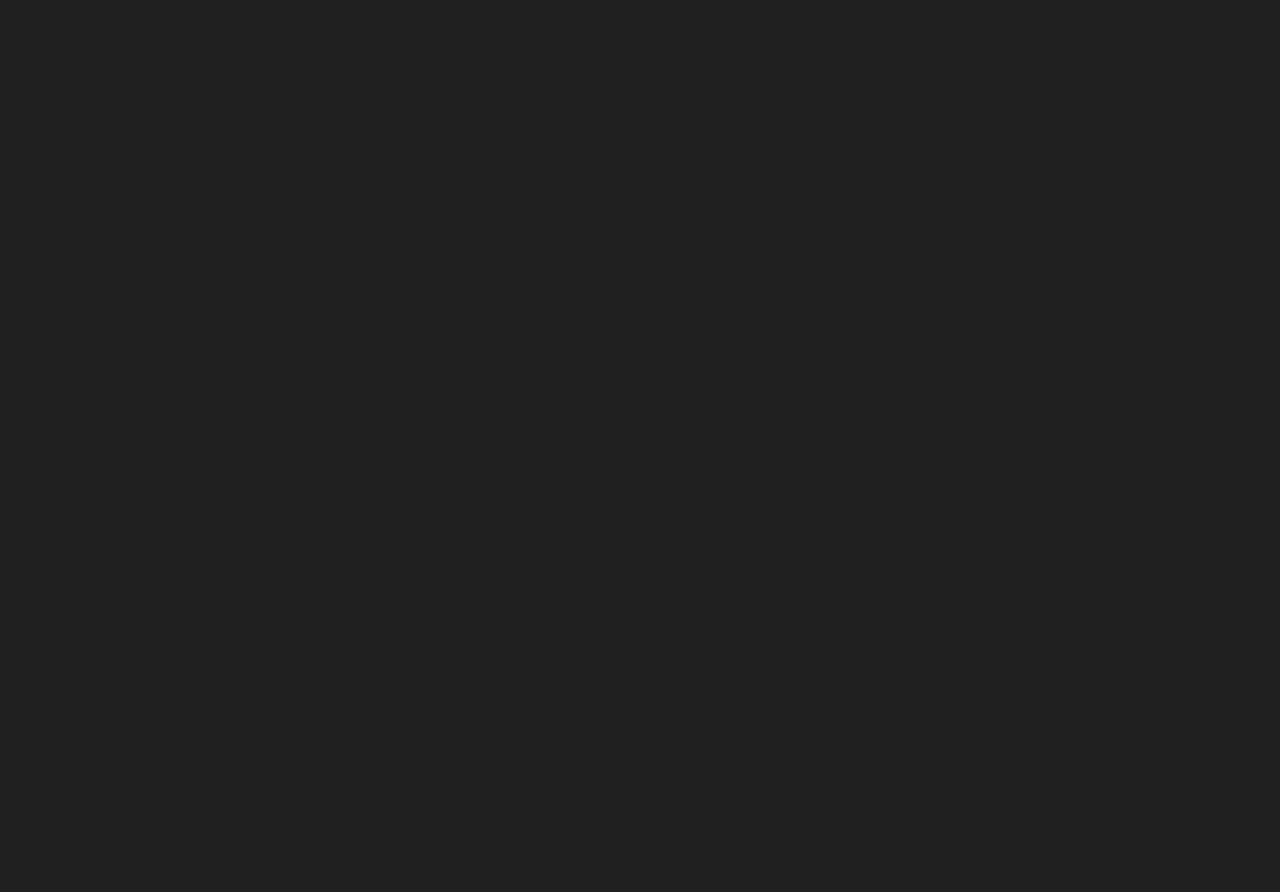
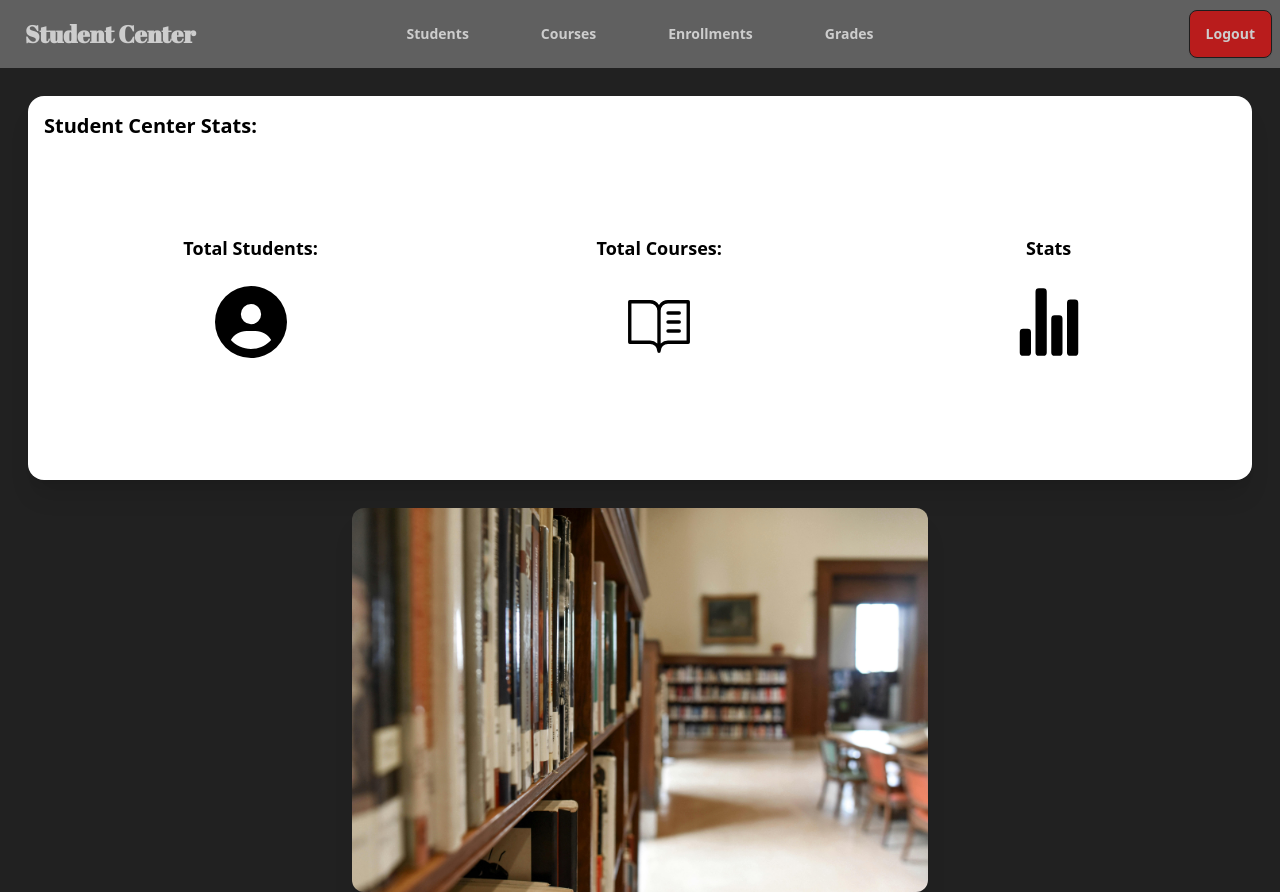
Before and after one commit to Carlosq-mv/CS157A-FinalProject, a React (Vite) app in the folder client/: page /home in a window 1280 px wide. Before the commit this address had no page. Before the commit the page ends 800 px from the top, so only its background shows below. Built offline with nearby package versions, Linux system fonts and the light colour scheme.

Commit message:
home page & url

```diff
--- a/client/src/App.jsx
+++ b/client/src/App.jsx
@@ -1,14 +1,19 @@
 import { Routes, Route } from "react-router-dom";
 
+import Layout from "./components/Layout";
 import Login from "./pages/Login";
+import Home from "./pages/Home";
 
 // all routes used in web app lie here
 function App() {
   return (
     <>
-      <Routes>
-        <Route path="/login" element={ <Login /> } />
-      </Routes>
+      <Layout>
+        <Routes>
+          <Route path="/login" element={<Login />} />
+          <Route path="/home" element={<Home />} />
+        </Routes>
+      </Layout>
     </>
   );
 }
--- /dev/null
+++ b/client/src/pages/Home.jsx
@@ -0,0 +1,51 @@
+import React from 'react'
+
+import { FaCircleUser } from "react-icons/fa6";
+import { PiBookOpenTextLight } from "react-icons/pi";
+import { IoStatsChart } from "react-icons/io5";
+
+const Home = () => {
+  return (
+    <>
+      <div className="p-7 w-screen flex">
+        <div className="bg-white card card-compact w-full h-96 shadow-xl">
+          <div className="card-body">
+            <h2 className="card-title text-black">Student Center Stats:</h2>
+
+            <div className="flex justify-around items-center h-full">
+              <div className="flex flex-col items-center">
+                <span className="text-lg text-black font-black pb-6">Total Students:</span>
+                <FaCircleUser className="text-8xl text-black pb-6" />
+              </div>
+              <div className="flex flex-col items-center">
+                <span className="text-lg text-black font-black pb-6">Total Courses:</span>
+                <PiBookOpenTextLight className="text-8xl text-black pb-6" />
+              </div>
+              <div className="flex flex-col items-center">
+                <span className="text-lg text-black font-black pb-6">Stats</span>
+                <IoStatsChart className="text-8xl text-black pb-6" />
+              </div>
+            </div>
+
+          </div>
+        </div>
+      </div>
+
+      <div className="w-screen flex">
+        <div className="card card-compact w-full">
+          <figure>
+            <img
+              src="/images/library.jpg"
+              alt="Library"
+              className="h-96 w-auto rounded-xl shadow-xl"
+            />
+          </figure>
+
+        </div>
+      </div>
+
+    </>
+  )
+}
+
+export default Home
```
